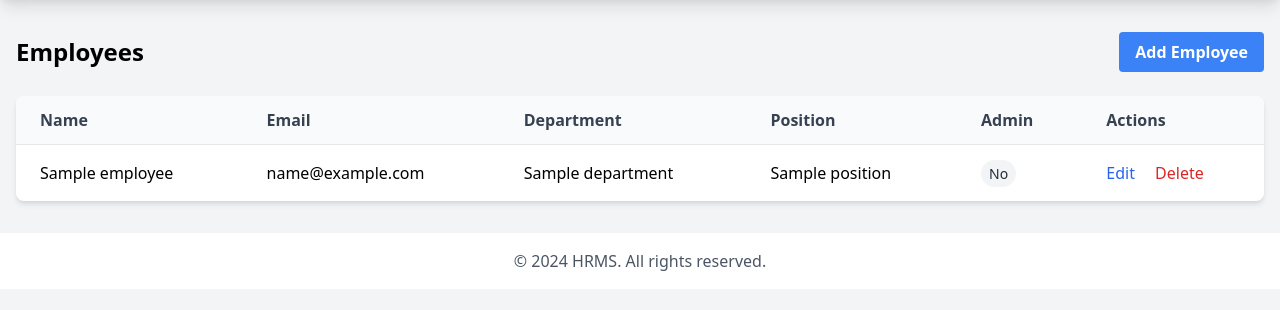
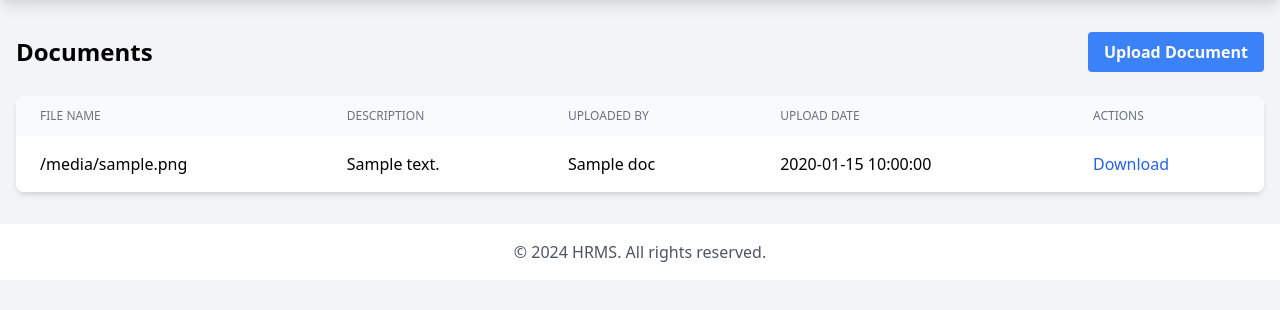
Before and after one commit to suguslove10/HRMS, a Flask app: template src/web/templates/employees/list.html in a window 1280 px wide. Shown: the part 64-374 px from the top of the page. Run offline with Flask 3, Linux system fonts and the light colour scheme; the template is opened without the code that fills it: most values are stand-ins (such as "Sample title", 1, 10 or a date in 2020).

Commit message:
Update list.html

```diff
--- a/src/web/templates/employees/list.html
+++ b/src/web/templates/employees/list.html
@@ -1,91 +1,83 @@
 {% extends "base.html" %}
-{% block title %}Employees{% endblock %}
+{% block title %}Documents{% endblock %}
 {% block content %}
 <div class="container mx-auto px-4">
     <div class="mb-6 flex justify-between items-center">
-        <h2 class="text-2xl font-bold">Employees</h2>
-        <button onclick="showAddEmployeeModal()" class="bg-blue-500 hover:bg-blue-700 text-white font-bold py-2 px-4 rounded">
-            Add Employee
+        <h2 class="text-2xl font-bold">Documents</h2>
+        <button onclick="document.getElementById('uploadModal').classList.remove('hidden')"
+                class="bg-blue-500 hover:bg-blue-700 text-white font-bold py-2 px-4 rounded">
+            Upload Document
         </button>
     </div>
 
-    <!-- Employees Table -->
+    <!-- Documents Table -->
     <div class="bg-white rounded-lg shadow-md overflow-hidden">
         <table class="min-w-full">
             <thead class="bg-gray-50">
                 <tr>
-                    <th class="px-6 py-3 text-left text-gray-700">Name</th>
-                    <th class="px-6 py-3 text-left text-gray-700">Email</th>
-                    <th class="px-6 py-3 text-left text-gray-700">Department</th>
-                    <th class="px-6 py-3 text-left text-gray-700">Position</th>
-                    <th class="px-6 py-3 text-left text-gray-700">Admin</th>
-                    <th class="px-6 py-3 text-left text-gray-700">Actions</th>
+                    <th class="px-6 py-3 text-left text-xs font-medium text-gray-500 uppercase">File Name</th>
+                    <th class="px-6 py-3 text-left text-xs font-medium text-gray-500 uppercase">Description</th>
+                    <th class="px-6 py-3 text-left text-xs font-medium text-gray-500 uppercase">Uploaded By</th>
+                    <th class="px-6 py-3 text-left text-xs font-medium text-gray-500 uppercase">Upload Date</th>
+                    <th class="px-6 py-3 text-left text-xs font-medium text-gray-500 uppercase">Actions</th>
                 </tr>
             </thead>
-            <tbody>
-                {% for employee in employees %}
-                <tr class="border-t">
-                    <td class="px-6 py-4">{{ employee.name }}</td>
-                    <td class="px-6 py-4">{{ employee.email }}</td>
-                    <td class="px-6 py-4">{{ employee.department }}</td>
-                    <td class="px-6 py-4">{{ employee.position }}</td>
-                    <td class="px-6 py-4">
-                        {% if employee.is_admin %}
-                            <span class="bg-green-100 text-green-800 px-2 py-1 rounded-full text-sm">Yes</span>
-                        {% else %}
-                            <span class="bg-gray-100 text-gray-800 px-2 py-1 rounded-full text-sm">No</span>
+            <tbody class="bg-white divide-y divide-gray-200">
+                {% for doc in documents %}
+                <tr>
+                    <td class="px-6 py-4">{{ doc.filename }}</td>
+                    <td class="px-6 py-4">{{ doc.description }}</td>
+                    <td class="px-6 py-4">{{ doc.employee_name }}</td>
+                    <td class="px-6 py-4">{{ doc.created_at|format_date }}</td>
+                    <td class="px-6 py-4 space-x-2">
+                        <a href="{{ doc.download_url }}"
+                           class="text-blue-600 hover:text-blue-900"
+                           target="_blank">Download</a>
+                        {% if session.user_id == doc.employee_id or is_admin %}
+                        <button onclick="deleteDocument('{{ doc.document_id }}')"
+                                class="text-red-600 hover:text-red-900">Delete</button>
                         {% endif %}
-                    </td>
-                    <td class="px-6 py-4">
-                        <button onclick="editEmployee('{{ employee|tojson }}')" class="text-blue-600 hover:text-blue-900 mr-4">Edit</button>
-                        <button onclick="deleteEmployee('{{ employee.email }}')" class="text-red-600 hover:text-red-900">Delete</button>
                     </td>
                 </tr>
                 {% endfor %}
+                {% if not documents %}
+                <tr>
+                    <td colspan="5" class="px-6 py-4 text-center text-gray-500">
+                        No documents found
+                    </td>
+                </tr>
+                {% endif %}
             </tbody>
         </table>
     </div>
 
-    <!-- Add Employee Modal -->
-    <div id="employeeModal" class="hidden fixed inset-0 bg-gray-600 bg-opacity-50 overflow-y-auto h-full w-full">
+    <!-- Upload Modal -->
+    <div id="uploadModal" class="hidden fixed inset-0 bg-black bg-opacity-50 overflow-y-auto h-full w-full">
         <div class="relative top-20 mx-auto p-5 border w-96 shadow-lg rounded-md bg-white">
             <div class="mt-3">
-                <h3 class="text-lg font-medium leading-6 text-gray-900 mb-4" id="modalTitle">Add Employee</h3>
-                <form id="employeeForm" method="POST">
-                    <input type="hidden" id="employeeId" name="employee_id">
+                <h3 class="text-lg font-medium leading-6 text-gray-900 mb-4">Upload Document</h3>
+                <form method="POST" enctype="multipart/form-data">
                     <div class="mb-4">
-                        <label class="block text-gray-700 text-sm font-bold mb-2">Name</label>
-                        <input type="text" name="name" id="empName" class="shadow appearance-none border rounded w-full py-2 px-3 text-gray-700" required>
+                        <label class="block text-gray-700 text-sm font-bold mb-2">Select File</label>
+                        <input type="file" name="file"
+                               class="shadow appearance-none border rounded w-full py-2 px-3 text-gray-700"
+                               required>
                     </div>
                     <div class="mb-4">
-                        <label class="block text-gray-700 text-sm font-bold mb-2">Email</label>
-                        <input type="email" name="email" id="empEmail" class="shadow appearance-none border rounded w-full py-2 px-3 text-gray-700" required>
-                    </div>
-                    <div class="mb-4">
-                        <label class="block text-gray-700 text-sm font-bold mb-2">Password</label>
-                        <input type="password" name="password" id="empPassword" class="shadow appearance-none border rounded w-full py-2 px-3 text-gray-700" required>
-                    </div>
-                    <div class="mb-4">
-                        <label class="block text-gray-700 text-sm font-bold mb-2">Department</label>
-                        <input type="text" name="department" id="empDepartment" class="shadow appearance-none border rounded w-full py-2 px-3 text-gray-700" required>
-                    </div>
-                    <div class="mb-4">
-                        <label class="block text-gray-700 text-sm font-bold mb-2">Position</label>
-                        <input type="text" name="position" id="empPosition" class="shadow appearance-none border rounded w-full py-2 px-3 text-gray-700" required>
-                    </div>
-                    <div class="mb-4">
-                        <label class="flex items-center">
-                            <input type="checkbox" name="is_admin" id="empIsAdmin" class="mr-2">
-                            <span class="text-gray-700 text-sm font-bold">Admin Access</span>
-                        </label>
+                        <label class="block text-gray-700 text-sm font-bold mb-2">Description</label>
+                        <textarea name="description"
+                                  class="shadow appearance-none border rounded w-full py-2 px-3 text-gray-700"
+                                  rows="3"></textarea>
                     </div>
                     <div class="flex justify-end space-x-4">
-                        <button type="button" onclick="hideEmployeeModal()"
+                        <button type="button"
+                                onclick="document.getElementById('uploadModal').classList.add('hidden')"
                                 class="bg-gray-500 hover:bg-gray-700 text-white font-bold py-2 px-4 rounded">
                             Cancel
                         </button>
-                        <button type="submit" class="bg-blue-500 hover:bg-blue-700 text-white font-bold py-2 px-4 rounded">
-                            Save
+                        <button type="submit"
+                                class="bg-blue-500 hover:bg-blue-700 text-white font-bold py-2 px-4 rounded">
+                            Upload
                         </button>
                     </div>
                 </form>
@@ -95,38 +87,15 @@
 </div>
 
 <script>
-function showAddEmployeeModal() {
-    document.getElementById('modalTitle').textContent = 'Add Employee';
-    document.getElementById('employeeForm').reset();
-    document.getElementById('employeeModal').classList.remove('hidden');
-}
-
-function hideEmployeeModal() {
-    document.getElementById('employeeModal').classList.add('hidden');
-}
-
-function editEmployee(employeeData) {
-    const employee = JSON.parse(employeeData);
-    document.getElementById('modalTitle').textContent = 'Edit Employee';
-    document.getElementById('employeeId').value = employee.employee_id;
-    document.getElementById('empName').value = employee.name;
-    document.getElementById('empEmail').value = employee.email;
-    document.getElementById('empDepartment').value = employee.department;
-    document.getElementById('empPosition').value = employee.position;
-    document.getElementById('empIsAdmin').checked = employee.is_admin;
-    document.getElementById('empPassword').required = false;
-    document.getElementById('employeeModal').classList.remove('hidden');
-}
-
-function deleteEmployee(email) {
-    if (confirm('Are you sure you want to delete this employee?')) {
-        fetch(`/employees/delete/${email}`, {
+function deleteDocument(documentId) {
+    if (confirm('Are you sure you want to delete this document?')) {
+        fetch(`/documents/delete/${documentId}`, {
             method: 'POST'
         }).then(response => {
             if (response.ok) {
                 window.location.reload();
             } else {
-                alert('Error deleting employee');
+                alert('Error deleting document');
             }
         });
     }
```
